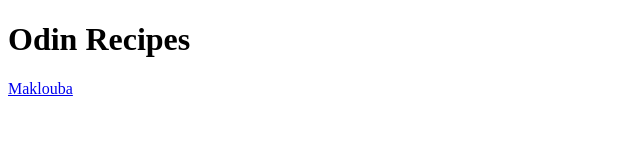
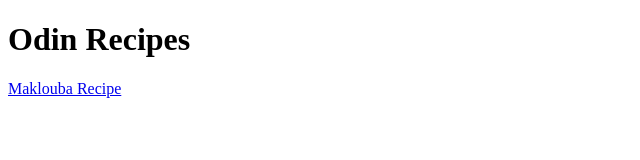
Before and after one commit to Hozanissa/odin-recipes, a plain HTML site: page index.html in a window 1280 px wide. Shown: the full height of the page, 0-640 px from the left. Drawn offline with Linux system fonts and the light colour scheme.

Commit message:
Edit index.html

```diff
--- a/index.html
+++ b/index.html
@@ -7,7 +7,7 @@
 
     <body>
         <h1>Odin Recipes</h1>
-        <a href="recipes/maklouba.html">Maklouba</a>
+        <a href="recipes/maklouba.html">Maklouba Recipe</a>
     </body>
 
 
```
